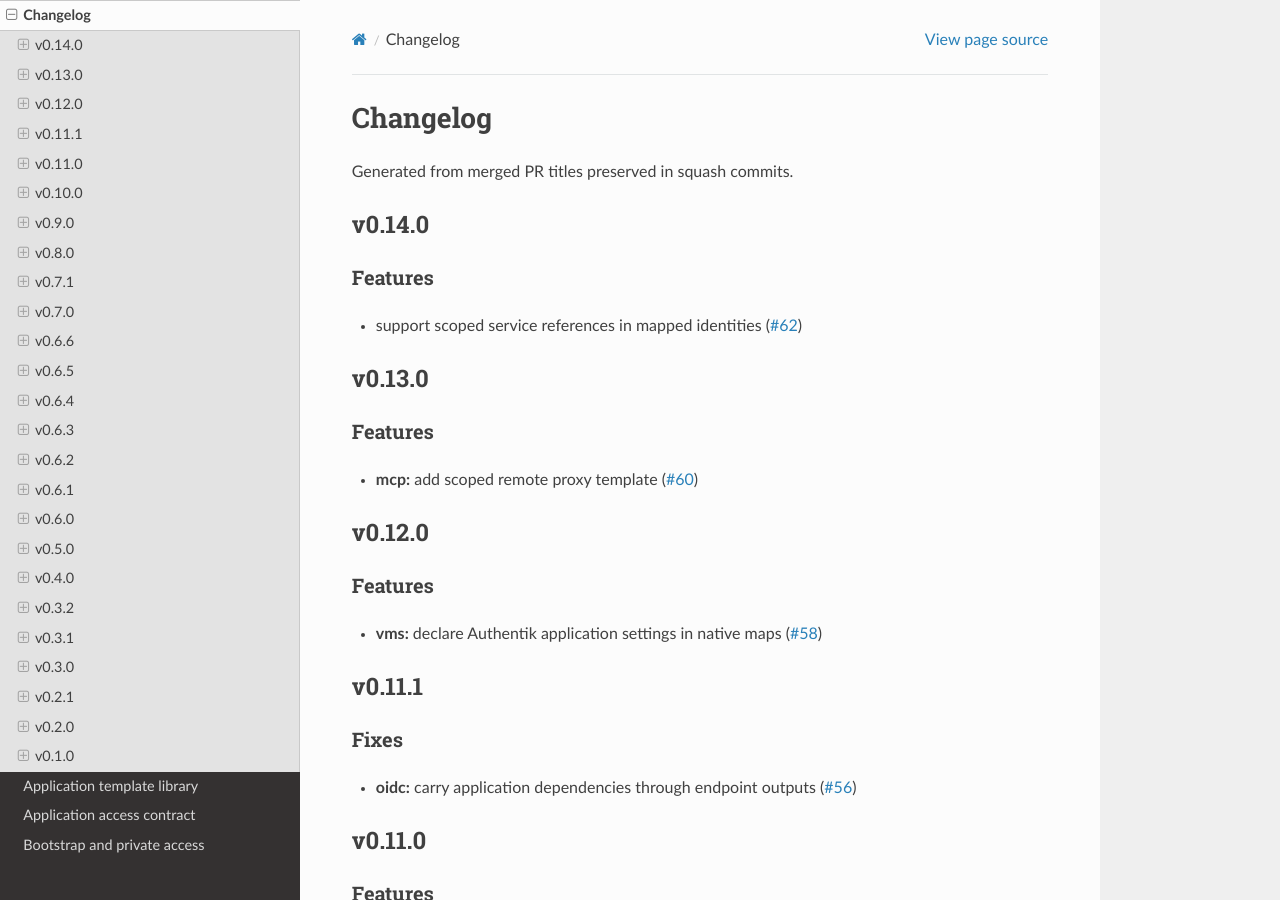
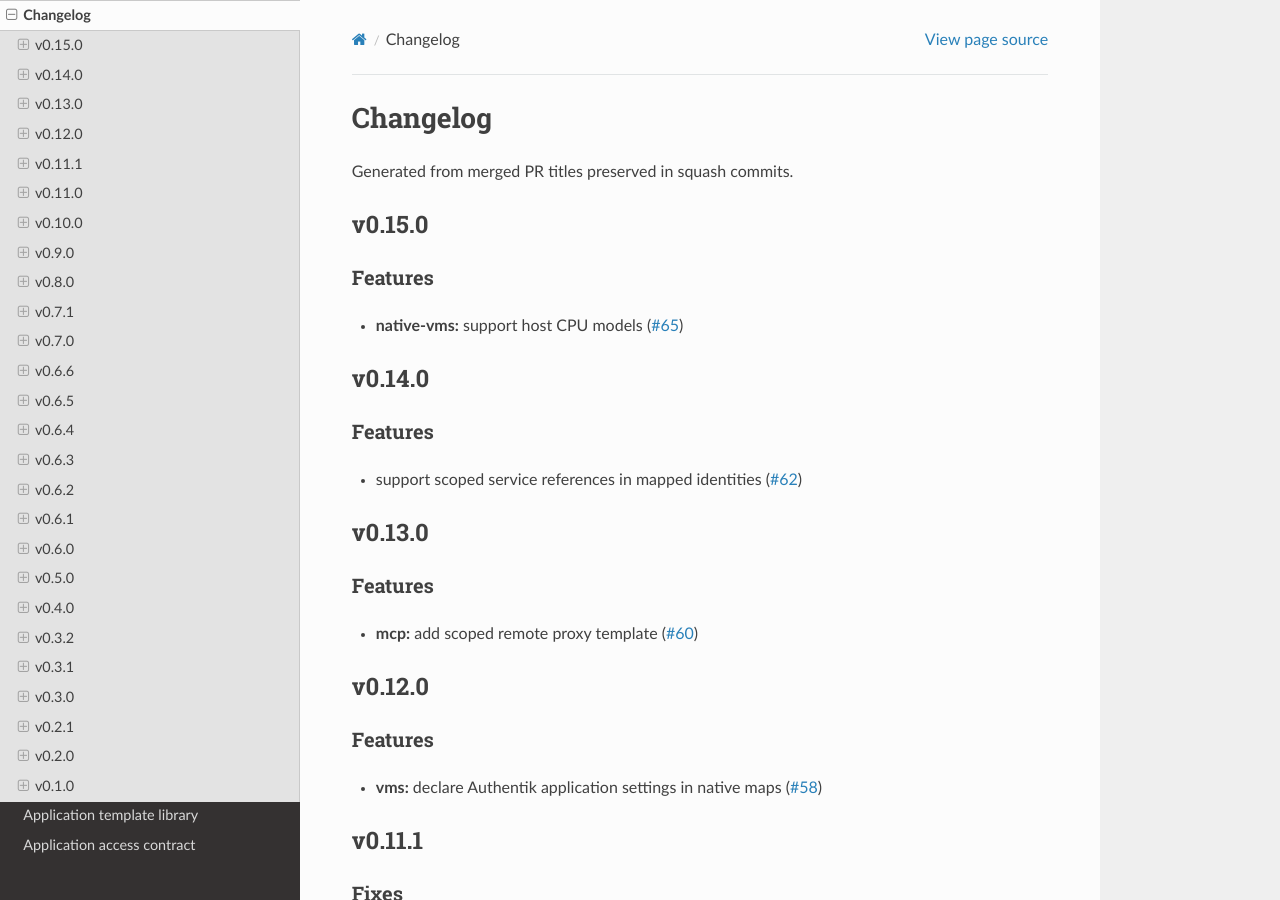
Before and after one commit to CafofoLabs/milkyway, a Sphinx documentation site: the page built from docs/CHANGELOG.md, in a window 1280 px wide and 900 px high. Built offline with Sphinx 7.4.7 and the Read the Docs theme 3.1.0, drawn with Linux system fonts in a browser that asks for light colours; the version number could not be read and is left out.

Commit message:
chore(release): v0.15.0 (#66)

```diff
--- a/docs/CHANGELOG.md
+++ b/docs/CHANGELOG.md
@@ -2,6 +2,10 @@
 
 Generated from merged PR titles preserved in squash commits.
 
+## v0.15.0
+
+### Features
+- **native-vms:** support host CPU models ([#65](https://github.com/CafofoLabs/milkyway/pull/65))
 ## v0.14.0
 
 ### Features
```
Also changed, not shown: 1 other file.
